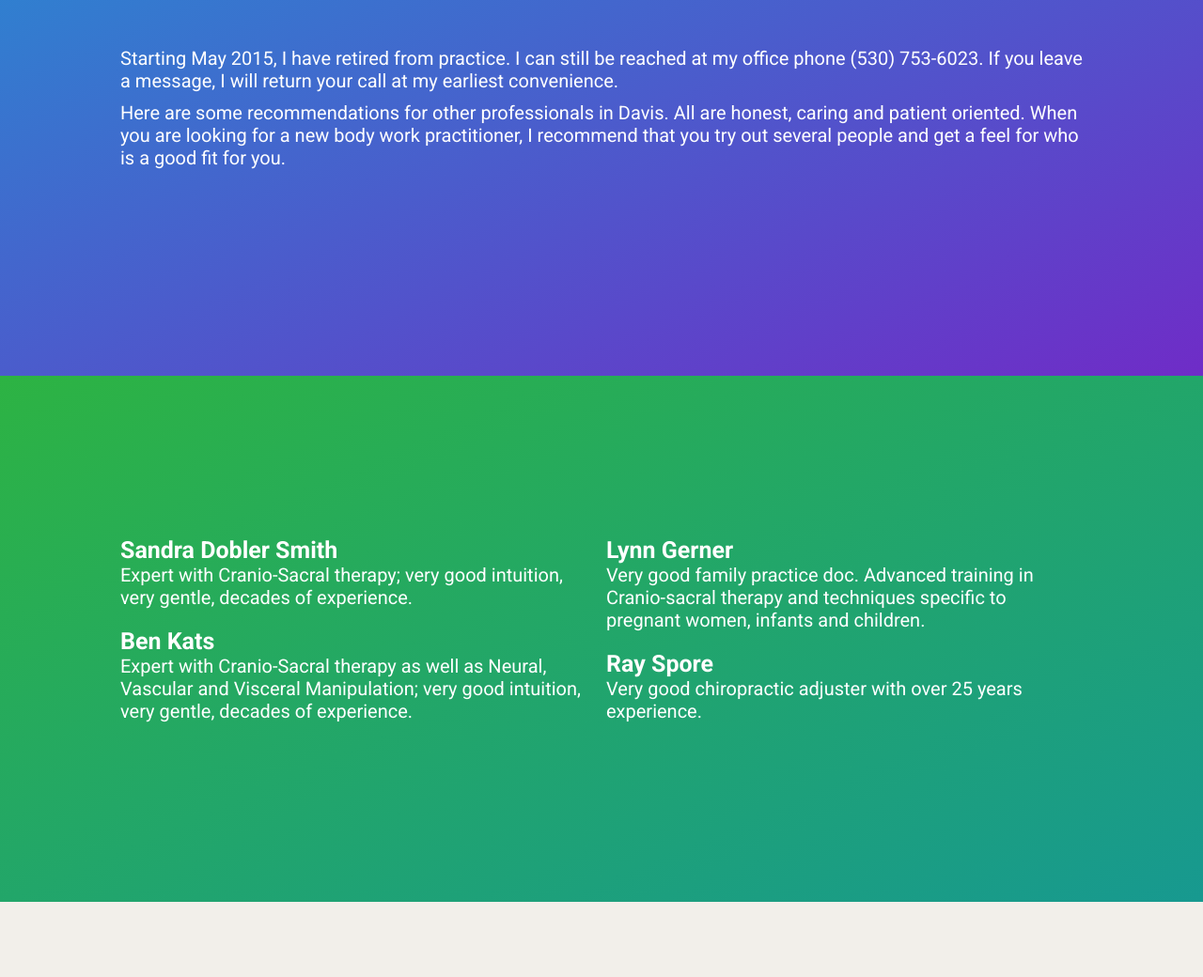
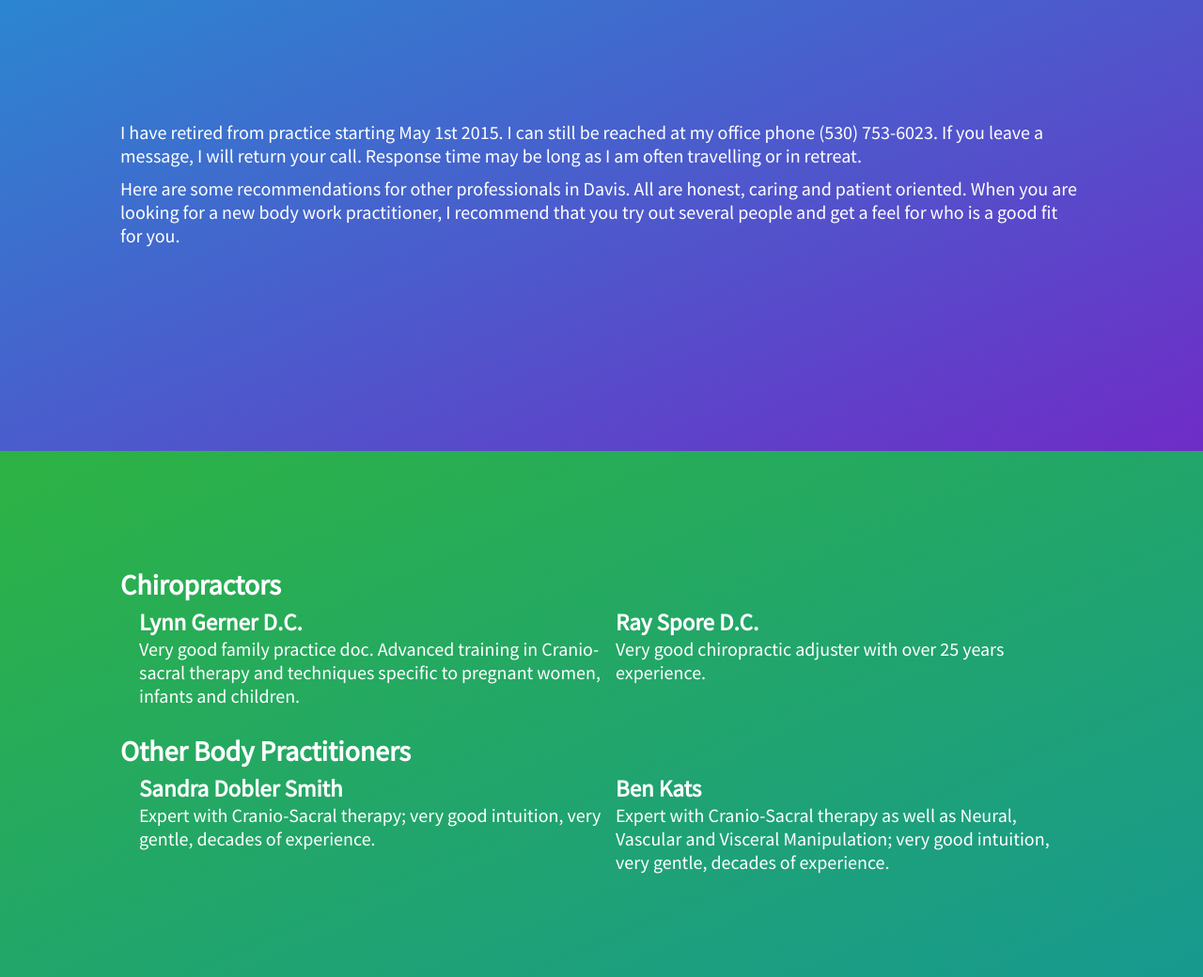
Before and after one commit to sharathshroff/mrossdoc, a plain HTML site: page index.html in a window 1280 px wide. Shown: the part 280-1320 px from the top of the page at 94% size. Before the commit the page ends 1240 px from the top, so only its background shows below. Drawn offline with Linux system fonts and the light colour scheme; files whose address does not match are found by name.

Commit message:
Changed fonts across the board. Bigger header, logo, name. Smaller smaller bio area. Larger practitioner area. Separated practitioners into categories.

```diff
--- a/css/style.css
+++ b/css/style.css
@@ -6,7 +6,7 @@
 
 body {
     background-color: #f2efea;
-    font-family: 'Roboto', Helvetica, Arial, sans-serif;
+    font-family: 'Source Sans Pro', Helvetica, Arial, sans-serif;
     height: 100%;
     width: 100%;
     min-width: 550px;
@@ -54,7 +54,7 @@ a {
 }
 
 header {
-    height: 120px;
+    height: 200px;
 
 }
 
@@ -83,12 +83,12 @@ p {
     position: relative;
     right: 20px;
     top: 7px;
-    font-size: 74px;
+    font-size: 150px;
     color: #333;
 }
 
 .name {
-    font-size: 62px;
+    font-size: 74px;
     font-weight: 700;
     text-transform: uppercase;
     color: #333;
@@ -99,7 +99,7 @@ p {
 }
 
 #bio {
-    height: 350px;
+    height: 250px;
     margin: auto;
     background-image: -webkit-linear-gradient(top left,#2db343 0,#179990 100%);
     background-image: -moz-linear-gradient(to bottom right,#268dd1 0,#6f2cc7 100%);
@@ -113,12 +113,16 @@ p {
 }
 
 #practitioners {
-    height: 350px;
+    height: 450px;
     margin: auto;
     background-image:  -webkit-linear-gradient(top left,#268dd1 0,#6f2cc7 100%);
     background-image: -moz-linear-gradient(to bottom right,#2db343 0,#179990 100%);
     background-image: linear-gradient(to bottom right,#2db343 0,#179990 100%);
     color: #fff;
+}
+
+#practitioners .wrap {
+    min-width: 720px;
 }
 
 .container {
@@ -128,7 +132,7 @@ p {
     vertical-align: middle;
 }
 
-#practitioners .list {
+ul {
     list-style: none;
     -webkit-column-count: 2;
     -moz-column-count: 2;
@@ -147,6 +151,15 @@ p {
 .doctor {
     margin-bottom: 20px;
     min-width: 350px;
+}
+
+.chiros ul, .other ul {
+    margin-left: 1em;
+    margin-top: 0.25em;
+}
+
+#practitioners .chiros, #practitioners .other {
+    margin-top: 1em;
 }
 
 @-ms-viewport {
--- a/index.html
+++ b/index.html
@@ -1,10 +1,10 @@
 <!DOCTYPE html>
 <html>
 	<head>
-		<title>Marc Ross</title>
+		<title>Marc Ross D.C.</title>
 		<meta name="description" content="Marc Ross" />
 		<link rel="stylesheet" type="text/css" href="/css/style.css">
-        <link href='http://fonts.googleapis.com/css?family=Roboto:500,900,300,700,300italic,400' rel='stylesheet' type='text/css'>
+        <link href='https://fonts.googleapis.com/css?family=Source+Sans+Pro' rel='stylesheet' type='text/css'>
         <link rel="apple-touch-icon" sizes="57x57" href="/apple-icon-57x57.png">
         <link rel="apple-touch-icon" sizes="60x60" href="/favicon/apple-icon-60x60.png">
         <link rel="apple-touch-icon" sizes="72x72" href="/favicon/apple-icon-72x72.png">
@@ -29,7 +29,7 @@
                 <div class="container">
                     <h1>
                        <a href="" class="logo icon-logo"></a>
-                       <a href="/" class="name">Marc Ross</a>
+                       <a href="/" class="name">Marc Ross D.C.</a>
                     </h1>
                 </div>
             </div>
@@ -39,7 +39,7 @@
                 <div class="wrap">
                    <div class="container">
                         <p>
-                        Starting May 2015, I have retired from practice. I can still be reached at my office phone (530) 753-6023. If you leave a message, I will return your call at my earliest convenience.
+                        I have retired from practice starting May 1st 2015. I can still be reached at my office phone (530) 753-6023. If you leave a message, I will return your call. Response time may be long as I am often travelling or in retreat.
                         </p>
                         <p>
                         Here are some recommendations for other professionals in Davis.  All are honest, caring and patient oriented.  When you are looking for a new body work practitioner, I recommend that you try out several people and get a feel for who is a good fit for you.</p>
@@ -49,7 +49,44 @@
             <section id="practitioners">
                 <div class="wrap">
                    <div class="container">
+                      <div class="chiros">
+                           <h1>Chiropractors</h1>
+                            <ul>
+                                <li class="doctor">
+                                    <h2 class="docName">Lynn Gerner D.C.</h2>
+                                    <div class="description">
+                                        Very good family practice doc.  Advanced training in Cranio-sacral therapy and techniques specific to pregnant women, infants and children.
+                                    </div>
+                                </li>
+                                <li class="doctor">
+                                    <h2 class="docName">Ray Spore D.C.</h2>
+                                    <div class="description">
+                                        Very good chiropractic adjuster with over 25 years experience.
+                                    </div>
+                                </li>
+                            </ul>
+                       </div>
+                       <div class="other">
+                           <h1>Other Body Practitioners</h1>
+                            <ul>
+                                <li class="doctor">
+                                    <h2 class="docName">Sandra Dobler Smith</h2>
+                                    <div class="description">
+                                        Expert with Cranio-Sacral therapy; very good intuition, very gentle, decades of experience.
+                                    </div>
+                                </li>
+                                <li class="doctor">
+                                    <h2 class="docName">Ben Kats</h2>
+                                    <div class="description">
+                                        Expert with Cranio-Sacral therapy as well as Neural, Vascular and Visceral Manipulation; very good intuition, very gentle, decades of experience.
+                                    </div>
+                                </li>
+                            </ul>
+                       </div>
+
+<!--
                         <ul class="list">
+                           <h1>Chiropractors</h1>
                             <li class="doctor">
                                 <h2 class="docName">Sandra Dobler Smith</h2>
                                 <div class="description">
@@ -63,18 +100,19 @@
                                 </div>
                             </li>
                             <li class="doctor">
-                                <h2 class="docName">Lynn Gerner</h2>
+                                <h2 class="docName">Lynn Gerner D.C.</h2>
                                 <div class="description">
                                     Very good family practice doc.  Advanced training in Cranio-sacral therapy and techniques specific to pregnant women, infants and children.
                                 </div>
                             </li>
                             <li class="doctor">
-                                <h2 class="docName">Ray Spore</h2>
+                                <h2 class="docName">Ray Spore D.C.</h2>
                                 <div class="description">
                                     Very good chiropractic adjuster with over 25 years experience.
                                 </div>
                             </li>
                         </ul>
+-->
                     </div>
                 </div>
             </section>
```
